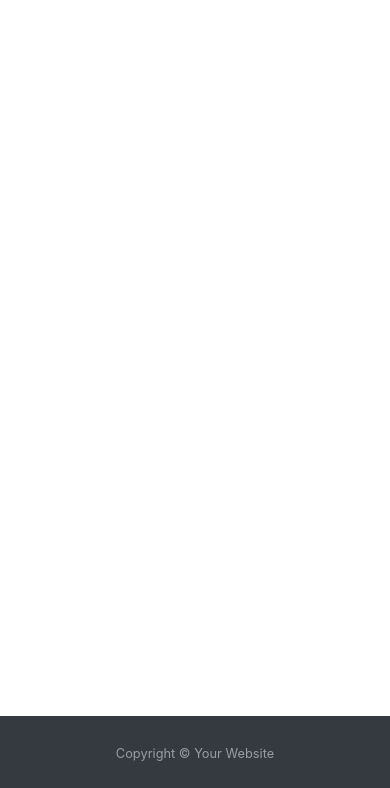
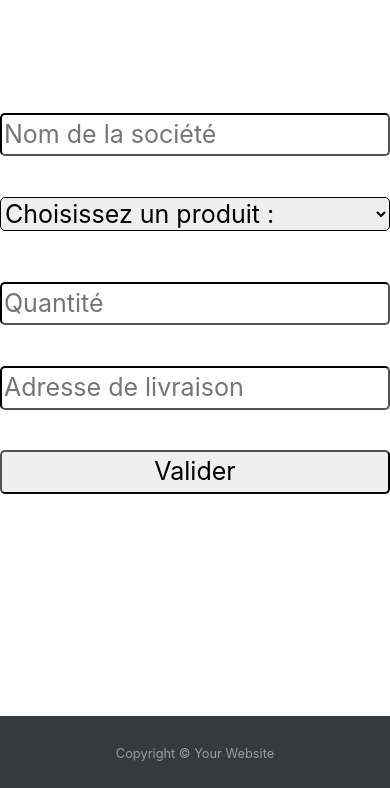
Before and after one commit to Toxylemarabout/substitution, a PHP site: page /Order.php in a window 390 px wide. Shown: the part 56-844 px from the top of the page. Run offline with PHP 8.4, Linux system fonts and the light colour scheme.

Commit message:
Page Formulaire

```diff
--- /dev/null
+++ b/Order.css
@@ -0,0 +1,85 @@
+#partenaire {
+position: absolute;
+  margin: auto;
+  left: 0;
+  right: 0;
+  top: 20%;
+  max-width: 400px;
+  border-radius: 5px;
+  border-color: black;
+}
+
+#product-select{
+position: absolute;
+  margin: auto;
+  left: 0;
+  right: 0;
+  top: 30%;
+  max-width: 400px;
+  border-radius: 5px;
+  border-color: black;
+
+}
+
+#quantite {
+position: absolute;
+  margin: auto;
+  left: 0;
+  right: 0;
+  top: 40%;
+  max-width: 400px;
+  border-radius: 5px;
+  border-color: black;
+}
+
+#livraison {
+position: absolute;
+  margin: auto;
+  left: 0;
+  right: 0;
+  top: 50%;
+  max-width: 400px;
+  border-radius: 5px;
+  border-color: black;
+}
+
+#valider {
+position: absolute;
+  margin: auto;
+  left: 0;
+  right: 0;
+  top: 60%;
+  max-width: 400px;
+  border-radius: 5px;
+  border-color: black;
+}
+
+
+@media screen and (max-width: 992px){
+
+		#partenaire {
+			font-size: 25px;
+			border-radius: 5px;
+  			border-color: black;
+		}
+		#product-select {
+			font-size: 25px;
+			border-radius: 5px;
+  			border-color: black;
+		}
+		#quantite{
+			font-size: 25px;
+			border-radius: 5px;
+  			border-color: black;
+		}
+		#livraison {
+			font-size: 25px;
+			border-radius: 5px;
+  			border-color: black;
+		}
+		#valider {
+			font-size: 25px;
+			border-radius: 5px;
+  			border-color: black;
+		}
+}
--- a/Order.php
+++ b/Order.php
@@ -5,11 +5,13 @@
 	<title>Commande</title>
 
 <link rel="stylesheet" href="https://stackpath.bootstrapcdn.com/bootstrap/4.5.0/css/bootstrap.min.css" integrity="sha384-9aIt2nRpC12Uk9gS9baDl411NQApFmC26EwAOH8WgZl5MYYxFfc+NcPb1dKGj7Sk" crossorigin="anonymous">
+<link rel="stylesheet" type="text/css" href="Order.css">
 <script src="https://code.jquery.com/jquery-3.5.1.slim.min.js" integrity="sha384-DfXdz2htPH0lsSSs5nCTpuj/zy4C+OGpamoFVy38MVBnE+IbbVYUew+OrCXaRkfj" crossorigin="anonymous"></script>
 <script src="https://cdn.jsdelivr.net/npm/popper.js@1.16.0/dist/umd/popper.min.js" integrity="sha384-Q6E9RHvbIyZFJoft+2mJbHaEWldlvI9IOYy5n3zV9zzTtmI3UksdQRVvoxMfooAo" crossorigin="anonymous"></script>
 <script src="https://stackpath.bootstrapcdn.com/bootstrap/4.5.0/js/bootstrap.min.js" integrity="sha384-OgVRvuATP1z7JjHLkuOU7Xw704+h835Lr+6QL9UvYjZE3Ipu6Tp75j7Bh/kR0JKI" crossorigin="anonymous"></script>
 </head>
 
+<body>
 <?php
 include("header.php");
 ?>
@@ -17,3 +19,28 @@ include("header.php");
 <?php
 include("footer.php");
 ?>
+
+<form name="Commande" action="mail.php" method="post">
+<input name="partenaire" type="text" id="partenaire" placeholder="Nom de la société" size="30">
+
+<select name="product" id="product-select">
+	<option value="">Choisissez un produit :</option>
+	<option value="Cle-de-maniement-sans-contact">Clé de maniement sans contact</option>
+	<option value="Sur-mesure">Produit sur mesure</option>
+
+<input name="quantite" type="text" id="quantite" placeholder="Quantité" size="30">
+
+<input name="livraison" type="text" id="livraison" placeholder="Adresse de livraison" size="30">
+
+<input name="envoi" type="submit" value="Valider" id="valider"  onclick="myFunction()">
+
+</select>
+</form>
+<script>
+function myFunction() {
+  alert("Votre commande a été effectué");
+}
+</script>
+
+
+</body>
```
Also changed, not shown: mail.php (added, +12 -0 lines).
